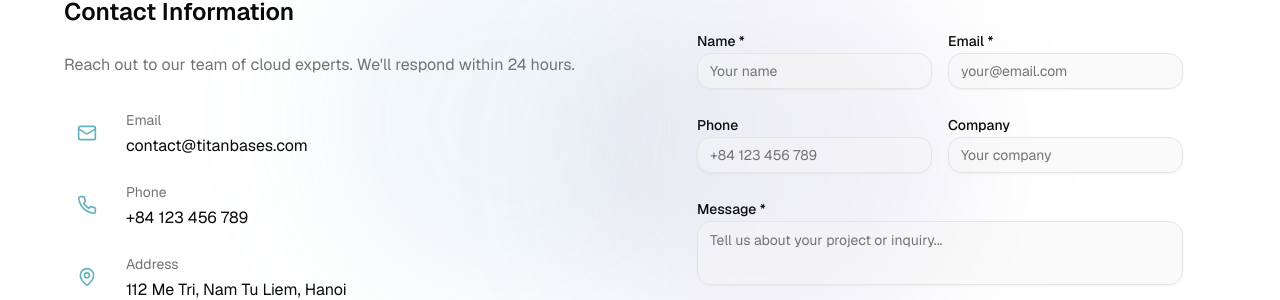
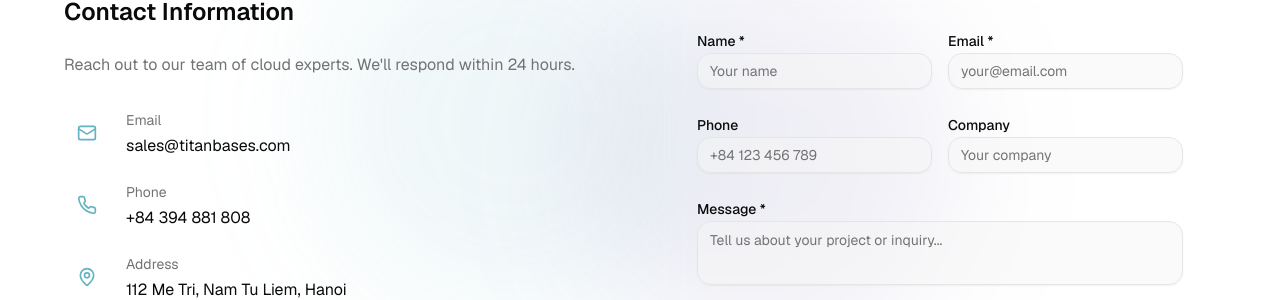
Before and after one commit to tuha1994/titanbases_web, a Next.js app: page / in a window 1280 px wide. Shown: the part 3957-4257 px from the top of the page. Built offline with nearby package versions, Linux system fonts and the light colour scheme; no server answers; the database is empty.

Commit message:
Update Info

```diff
--- a/components/sections/contact-section.tsx
+++ b/components/sections/contact-section.tsx
@@ -97,10 +97,10 @@ export function ContactSection() {
                   <div>
                     <div className="text-sm text-muted-foreground mb-1">Email</div>
                     <a
-                      href="mailto:contact@titanbases.com"
+                      href="mailto:sales@titanbases.com"
                       className="text-foreground hover:text-primary transition-colors"
                     >
-                      contact@titanbases.com
+                      sales@titanbases.com
                     </a>
                   </div>
                 </div>
@@ -111,8 +111,8 @@ export function ContactSection() {
                   </div>
                   <div>
                     <div className="text-sm text-muted-foreground mb-1">Phone</div>
-                    <a href="tel:+84123456789" className="text-foreground hover:text-primary transition-colors">
-                      +84 123 456 789
+                    <a href="tel:+84 394 881 808" className="text-foreground hover:text-primary transition-colors">
+                      +84 394 881 808
                     </a>
                   </div>
                 </div>
```
